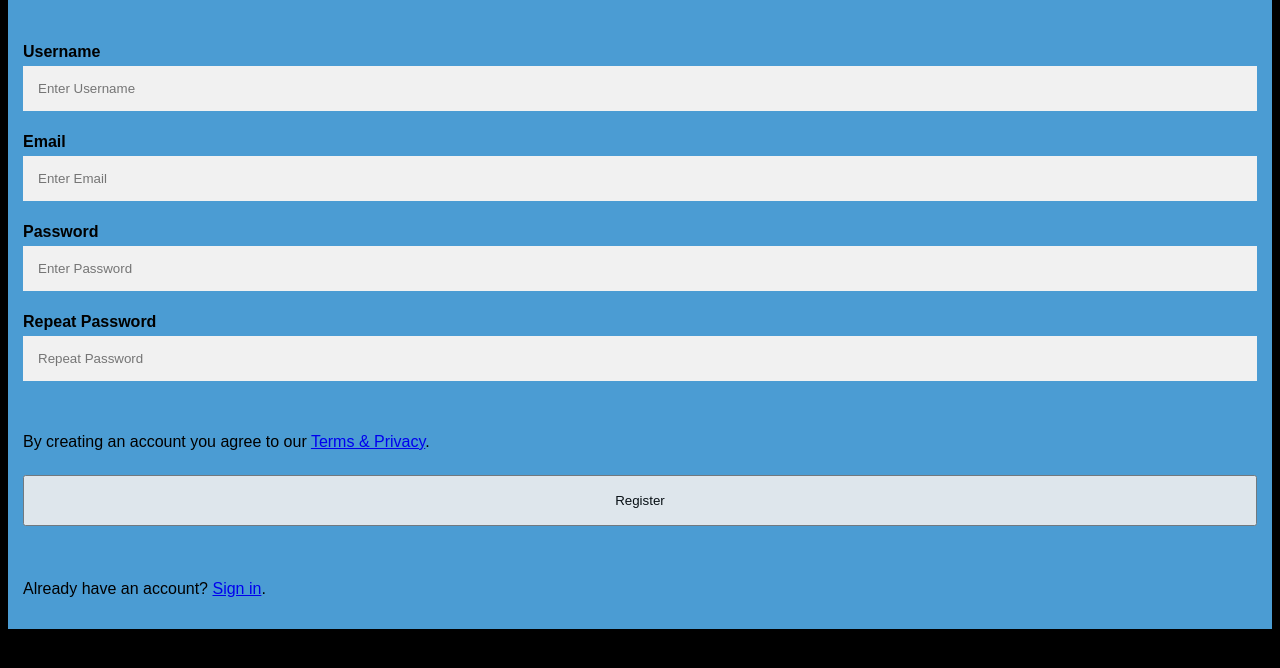
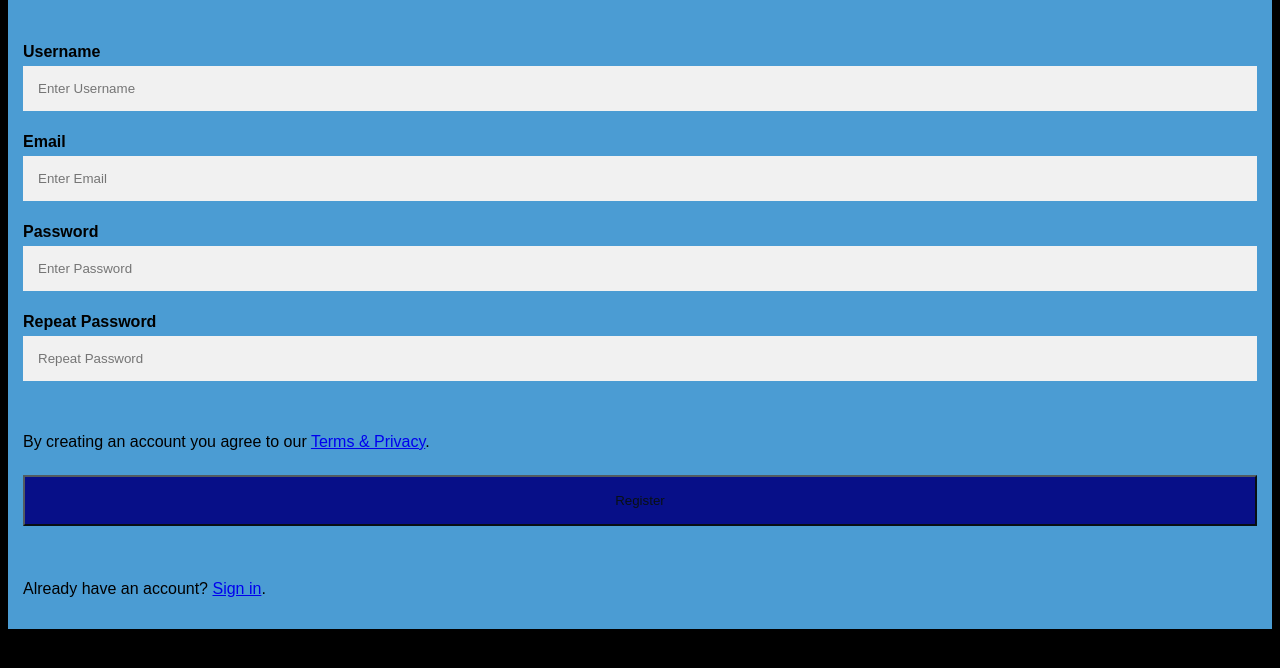
Before and after one commit to comp426-2022-spring/e01-turner-white, a website: page public/index.html in a window 1280 px wide. Shown: the part 124-792 px from the top of the page. Drawn offline with Linux system fonts and the light colour scheme.

Commit message:
set background color

```diff
--- a/public/style.css
+++ b/public/style.css
@@ -47,7 +47,7 @@ hr {
 /* 16. Set a style for the submit button with "registerbtn" class */
 button.registerbtn {
   /* 17. Set the background color to navy using the hex color */
-
+  background-color: #000080;
   /* 18. Set the text color to white using the hex color */
 
   padding: 16px 20px;
```
